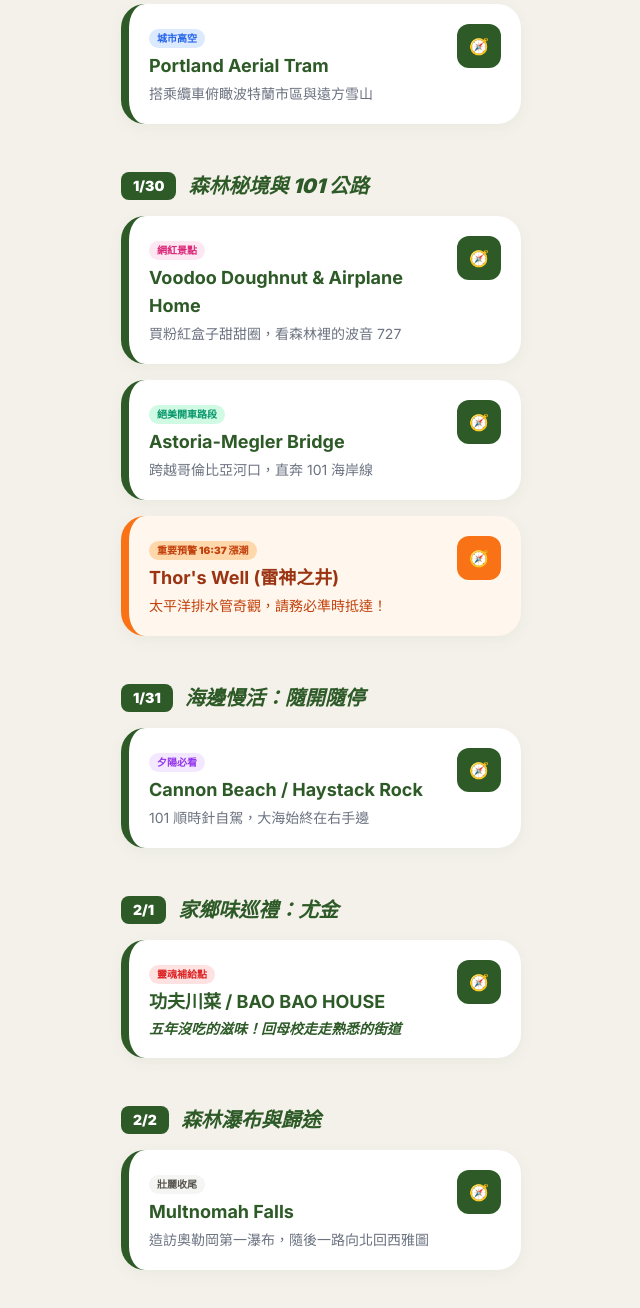
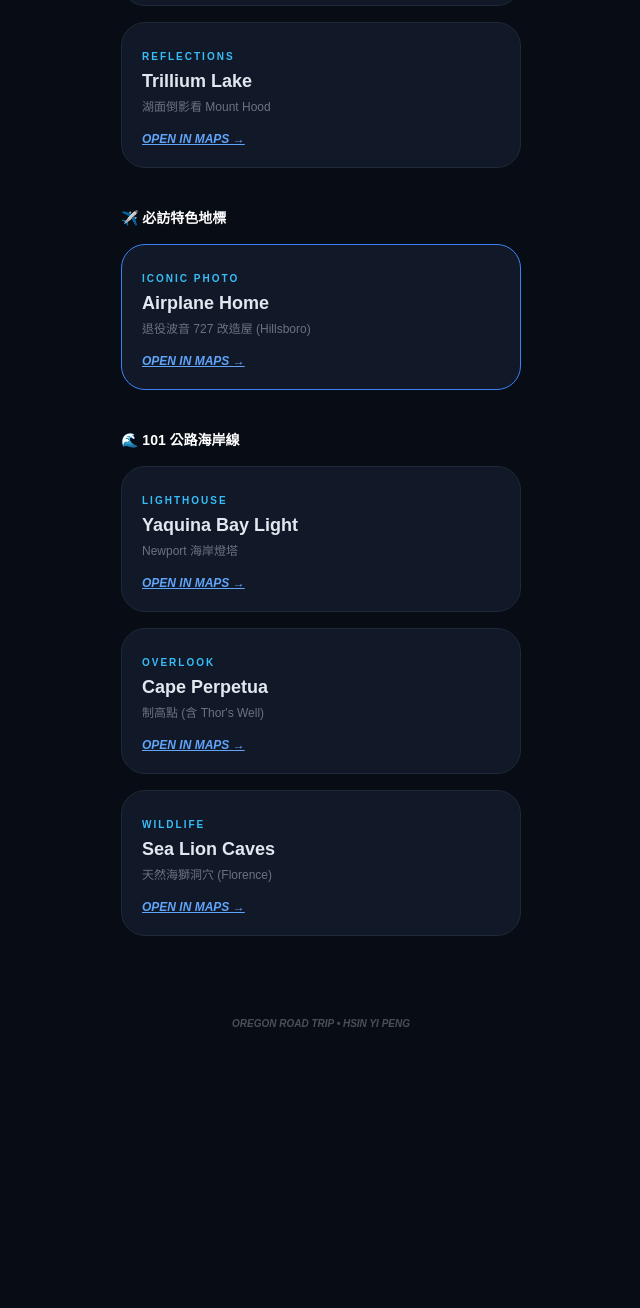
Before and after one commit to g8emo3/oregon-trip, a plain HTML site: page index.html in a window 1280 px wide. Shown: the part 344-1652 px from the top of the page, without its empty margins (319-959 px from the left). After the commit the page ends 1471 px from the top, so only its background shows below. Drawn offline with nearby package versions, Linux system fonts and the light colour scheme; a web font is replaced by a local one.

Commit message:
Update index.html

```diff
--- a/index.html
+++ b/index.html
@@ -3,148 +3,73 @@
 <head>
     <meta charset="UTF-8">
     <meta name="viewport" content="width=device-width, initial-scale=1.0">
-    <title>Oregon Solo Adventure</title>
+    <title>Hsin Yi's Oregon Bucket List</title>
     <script src="https://cdn.tailwindcss.com"></script>
     <style>
-        @import url('https://fonts.googleapis.com/css2?family=Inter:wght@400;700;900&display=swap');
-        body { font-family: 'Inter', sans-serif; background-color: #F4F1EA; color: #2D5A27; }
-        .day-label { writing-mode: vertical-rl; text-orientation: mixed; }
-        .card { background: white; border-radius: 24px; padding: 20px; margin-bottom: 16px; box-shadow: 0 4px 15px rgba(45, 90, 39, 0.05); }
-        .btn-nav { background: #2D5A27; color: white; padding: 10px; border-radius: 12px; display: flex; align-items: center; justify-content: center; width: 44px; height: 44px; }
-        .tag { font-size: 10px; font-weight: 800; padding: 2px 8px; border-radius: 99px; text-transform: uppercase; margin-bottom: 4px; display: inline-block; }
+        @import url('https://fonts.googleapis.com/css2?family=Unbounded:wght@400;900&display=swap');
+        body { font-family: 'Unbounded', sans-serif; background: #080C14; color: #E2E8F0; }
+        .spot-card { background: #111827; border-radius: 24px; padding: 20px; border: 1px solid #1F2937; margin-bottom: 16px; transition: transform 0.2s; }
+        .spot-card:active { transform: scale(0.98); }
+        .category-tag { font-size: 10px; font-weight: 900; text-transform: uppercase; color: #38BDF8; letter-spacing: 2px; }
     </style>
 </head>
-<body class="max-w-md mx-auto min-h-screen pb-12">
+<body class="max-w-md mx-auto p-6 pb-24">
 
-    <header class="bg-[#2D5A27] text-white p-10 rounded-b-[40px] shadow-2xl mb-8 relative overflow-hidden">
-        <div class="relative z-10">
-            <h1 class="text-3xl font-black tracking-tighter italic">OREGON SOLO</h1>
-            <p class="text-xs opacity-60 mt-1 uppercase tracking-widest font-bold">1/29 - 2/2 • Forest & Coast</p>
-        </div>
-        <div class="absolute top-0 right-0 opacity-10 text-8xl font-black -mr-4 -mt-4">🌲</div>
+    <header class="mb-10 pt-10 text-center">
+        <h1 class="text-4xl font-black italic tracking-tighter text-white">THE LIST.</h1>
+        <p class="text-xs text-gray-500 mt-2 font-bold uppercase tracking-widest italic">Oregon Essential Stops 2026</p>
     </header>
 
-    <main class="px-6">
-
-        <div class="mb-12">
-            <div class="flex items-center mb-4">
-                <div class="bg-[#2D5A27] text-white font-black px-3 py-1 rounded-lg text-sm mr-3">1/29</div>
-                <h2 class="text-xl font-black italic">PORTLAND 購物日</h2>
+    <div class="mb-10">
+        <h2 class="text-sm font-black mb-4 text-white">🏔️ 峽谷與雪山區</h2>
+        <div class="spot-card">
+            <span class="category-tag">Must Visit</span>
+            <h3 class="text-lg font-bold">Multnomah Falls</h3>
+            <p class="text-xs text-gray-500 mt-1">哥倫比亞河谷最美瀑布</p>
+            <a href="https://maps.google.com/?cid=2227866220752288710&g_mp=Cidnb29nbGUubWFwcy5wbGFjZXMudjEuUGxhY2VzLlNlYXJjaFRleHQ" class="mt-4 block text-xs font-bold text-blue-400 italic underline">OPEN IN MAPS →</a>
         </div>
-
-            <div class="card border-l-8 border-[#2D5A27]">
-                <div class="flex justify-between items-start">
-                    <div>
-                        <span class="tag bg-orange-100 text-orange-600">必逛免稅</span>
-                        <h3 class="font-bold text-lg">Pioneer Place / Washington Sq</h3>
-                        <p class="text-sm text-gray-500 mt-1">奧勒岡 0% 消費稅！鎖定 SKIMS & Alo Yoga</p>
-                    </div>
-                    <a href="https://maps.google.com/?cid=4077299775746900834&g_mp=Cidnb29nbGUubWFwcy5wbGFjZXMudjEuUGxhY2VzLlNlYXJjaFRleHQ" class="btn-nav">🧭</a>
+        <div class="spot-card">
+            <span class="category-tag">Reflections</span>
+            <h3 class="text-lg font-bold">Trillium Lake</h3>
+            <p class="text-xs text-gray-500 mt-1">湖面倒影看 Mount Hood</p>
+            <a href="https://maps.google.com/?cid=15682438735019380058&g_mp=Cidnb29nbGUubWFwcy5wbGFjZXMudjEuUGxhY2VzLlNlYXJjaFRleHQ" class="mt-4 block text-xs font-bold text-blue-400 italic underline">OPEN IN MAPS →</a>
         </div>
     </div>
 
-            <div class="card border-l-8 border-[#2D5A27]">
-                <div class="flex justify-between items-start">
-                    <div>
-                        <span class="tag bg-blue-100 text-blue-600">城市高空</span>
-                        <h3 class="font-bold text-lg">Portland Aerial Tram</h3>
-                        <p class="text-sm text-gray-500 mt-1">搭乘纜車俯瞰波特蘭市區與遠方雪山</p>
-                    </div>
-                    <a href="https://maps.google.com/?cid=387851590102355960&g_mp=Cidnb29nbGUubWFwcy5wbGFjZXMudjEuUGxhY2VzLlNlYXJjaFRleHQ" class="btn-nav">🧭</a>
-                </div>
+    <div class="mb-10">
+        <h2 class="text-sm font-black mb-4 text-white">✈️ 必訪特色地標</h2>
+        <div class="spot-card border-blue-500">
+            <span class="category-tag">Iconic Photo</span>
+            <h3 class="text-lg font-bold">Airplane Home</h3>
+            <p class="text-xs text-gray-500 mt-1">退役波音 727 改造屋 (Hillsboro)</p>
+            <a href="https://maps.google.com/?cid=11904650569773145074&g_mp=Cidnb29nbGUubWFwcy5wbGFjZXMudjEuUGxhY2VzLlNlYXJjaFRleHQ" class="mt-4 block text-xs font-bold text-blue-400 italic underline">OPEN IN MAPS →</a>
         </div>
     </div>
 
-        <div class="mb-12">
-            <div class="flex items-center mb-4">
-                <div class="bg-[#2D5A27] text-white font-black px-3 py-1 rounded-lg text-sm mr-3">1/30</div>
-                <h2 class="text-xl font-black italic">森林秘境與 101 公路</h2>
+    <div class="mb-10">
+        <h2 class="text-sm font-black mb-4 text-white">🌊 101 公路海岸線</h2>
+        <div class="spot-card">
+            <span class="category-tag">Lighthouse</span>
+            <h3 class="text-lg font-bold">Yaquina Bay Light</h3>
+            <p class="text-xs text-gray-500 mt-1">Newport 海岸燈塔</p>
+            <a href="https://maps.google.com/?cid=4036833009850037280&g_mp=Cidnb29nbGUubWFwcy5wbGFjZXMudjEuUGxhY2VzLlNlYXJjaFRleHQ" class="mt-4 block text-xs font-bold text-blue-400 italic underline">OPEN IN MAPS →</a>
         </div>
-
-            <div class="card border-l-8 border-[#2D5A27]">
-                <div class="flex justify-between items-start">
-                    <div>
-                        <span class="tag bg-pink-100 text-pink-600">網紅景點</span>
-                        <h3 class="font-bold text-lg">Voodoo Doughnut & Airplane Home</h3>
-                        <p class="text-sm text-gray-500 mt-1">買粉紅盒子甜甜圈，看森林裡的波音 727</p>
+        <div class="spot-card">
+            <span class="category-tag">Overlook</span>
+            <h3 class="text-lg font-bold">Cape Perpetua</h3>
+            <p class="text-xs text-gray-500 mt-1">制高點 (含 Thor's Well)</p>
+            <a href="https://maps.google.com/?cid=16893844307458717814&g_mp=Cidnb29nbGUubWFwcy5wbGFjZXMudjEuUGxhY2VzLlNlYXJjaFRleHQ" class="mt-4 block text-xs font-bold text-blue-400 italic underline">OPEN IN MAPS →</a>
         </div>
-                    <a href="https://maps.google.com/?cid=11904650569773145074&g_mp=Cidnb29nbGUubWFwcy5wbGFjZXMudjEuUGxhY2VzLlNlYXJjaFRleHQ" class="btn-nav">🧭</a>
+        <div class="spot-card">
+            <span class="category-tag">Wildlife</span>
+            <h3 class="text-lg font-bold">Sea Lion Caves</h3>
+            <p class="text-xs text-gray-500 mt-1">天然海獅洞穴 (Florence)</p>
+            <a href="https://maps.google.com/?cid=7893911813490786591&g_mp=Cidnb29nbGUubWFwcy5wbGFjZXMudjEuUGxhY2VzLlNlYXJjaFRleHQ" class="mt-4 block text-xs font-bold text-blue-400 italic underline">OPEN IN MAPS →</a>
         </div>
     </div>
 
-            <div class="card border-l-8 border-[#2D5A27]">
-                <div class="flex justify-between items-start">
-                    <div>
-                        <span class="tag bg-emerald-100 text-emerald-600">絕美開車路段</span>
-                        <h3 class="font-bold text-lg">Astoria-Megler Bridge</h3>
-                        <p class="text-sm text-gray-500 mt-1">跨越哥倫比亞河口，直奔 101 海岸線</p>
-                    </div>
-                    <a href="https://maps.google.com/?cid=727122139013677846&g_mp=Cidnb29nbGUubWFwcy5wbGFjZXMudjEuUGxhY2VzLlNlYXJjaFRleHQ" class="btn-nav">🧭</a>
-                </div>
-            </div>
-
-            <div class="card border-l-8 border-orange-500 bg-orange-50">
-                <div class="flex justify-between items-start">
-                    <div>
-                        <span class="tag bg-orange-200 text-orange-700">重要預警 16:37 漲潮</span>
-                        <h3 class="font-bold text-lg text-orange-800">Thor's Well (雷神之井)</h3>
-                        <p class="text-sm text-orange-700 mt-1">太平洋排水管奇觀，請務必準時抵達！</p>
-                    </div>
-                    <a href="https://maps.google.com/?cid=12961597945919458555&g_mp=Cidnb29nbGUubWFwcy5wbGFjZXMudjEuUGxhY2VzLlNlYXJjaFRleHQ" class="btn-nav" style="background:#F97316">🧭</a>
-                </div>
-            </div>
-        </div>
-
-        <div class="mb-12">
-            <div class="flex items-center mb-4">
-                <div class="bg-[#2D5A27] text-white font-black px-3 py-1 rounded-lg text-sm mr-3">1/31</div>
-                <h2 class="text-xl font-black italic">海邊慢活：隨開隨停</h2>
-            </div>
-            <div class="card border-l-8 border-[#2D5A27]">
-                <div class="flex justify-between items-start">
-                    <div>
-                        <span class="tag bg-purple-100 text-purple-600">夕陽必看</span>
-                        <h3 class="font-bold text-lg">Cannon Beach / Haystack Rock</h3>
-                        <p class="text-sm text-gray-500 mt-1">101 順時針自駕，大海始終在右手邊</p>
-                    </div>
-                    <a href="https://maps.google.com/?cid=10187990713401600290&g_mp=Cidnb29nbGUubWFwcy5wbGFjZXMudjEuUGxhY2VzLlNlYXJjaFRleHQ" class="btn-nav">🧭</a>
-                </div>
-            </div>
-        </div>
-
-        <div class="mb-12">
-            <div class="flex items-center mb-4">
-                <div class="bg-[#2D5A27] text-white font-black px-3 py-1 rounded-lg text-sm mr-3">2/1</div>
-                <h2 class="text-xl font-black italic">家鄉味巡禮：尤金</h2>
-            </div>
-            <div class="card border-l-8 border-[#2D5A27]">
-                <div class="flex justify-between items-start">
-                    <div>
-                        <span class="tag bg-red-100 text-red-600">靈魂補給點</span>
-                        <h3 class="font-bold text-lg uppercase">功夫川菜 / Bao Bao House</h3>
-                        <p class="text-sm font-black text-[#2D5A27] mt-1 leading-tight italic">五年沒吃的滋味！回母校走走熟悉的街道</p>
-                    </div>
-                    <a href="https://maps.google.com/?cid=1776320483748502727&g_mp=Cidnb29nbGUubWFwcy5wbGFjZXMudjEuUGxhY2VzLlNlYXJjaFRleHQ" class="btn-nav">🧭</a>
-                </div>
-            </div>
-        </div>
-
-        <div class="mb-12">
-            <div class="flex items-center mb-4">
-                <div class="bg-[#2D5A27] text-white font-black px-3 py-1 rounded-lg text-sm mr-3">2/2</div>
-                <h2 class="text-xl font-black italic">森林瀑布與歸途</h2>
-            </div>
-            <div class="card border-l-8 border-[#2D5A27]">
-                <div class="flex justify-between items-start">
-                    <div>
-                        <span class="tag bg-stone-100 text-stone-600">壯麗收尾</span>
-                        <h3 class="font-bold text-lg">Multnomah Falls</h3>
-                        <p class="text-sm text-gray-500 mt-1">造訪奧勒岡第一瀑布，隨後一路向北回西雅圖</p>
-                    </div>
-                    <a href="https://maps.google.com/?cid=875595116486245927&g_mp=Cidnb29nbGUubWFwcy5wbGFjZXMudjEuUGxhY2VzLlNlYXJjaFRleHQ" class="btn-nav">🧭</a>
-                </div>
-            </div>
-        </div>
-    </main>
+    <footer class="text-center opacity-30 text-[10px] font-black italic mt-20">
+        OREGON ROAD TRIP • HSIN YI PENG
+    </footer>
 </body>
 </html>
```
Lines whose indentation alone changed are shown as unchanged.
